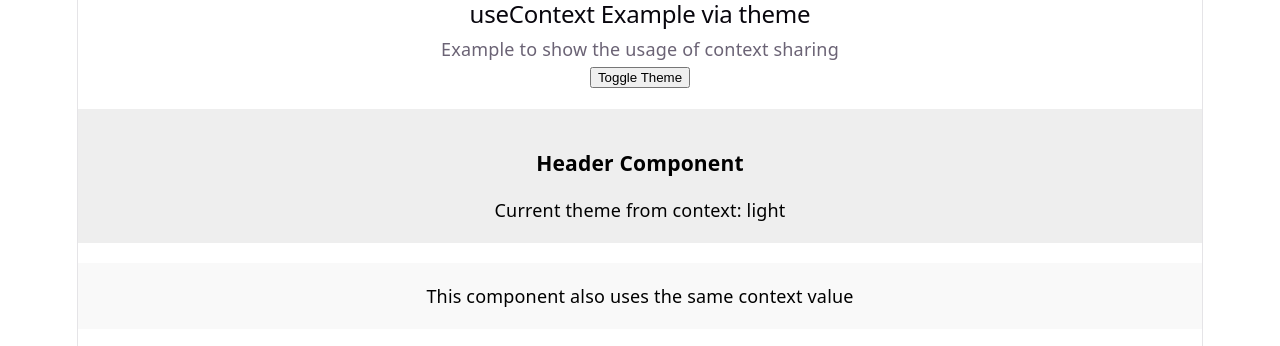
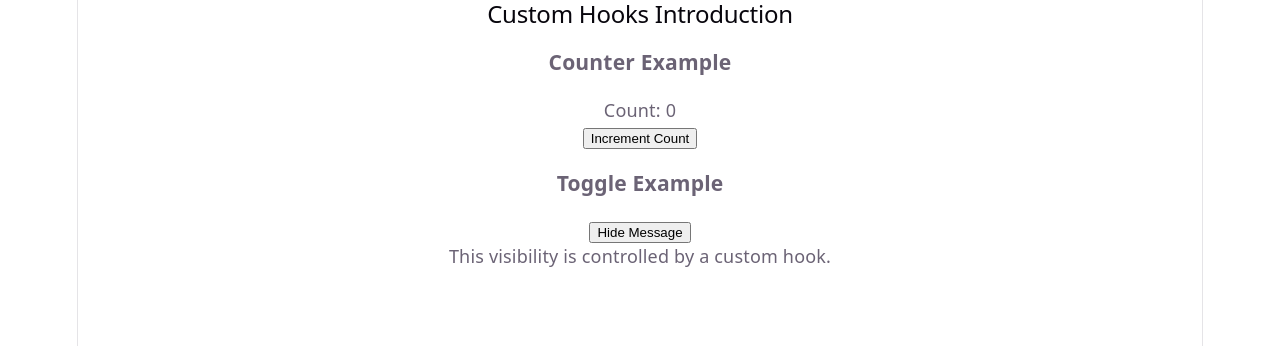
Before and after one commit to rakeshkr-abc/MERN_Stu_FebMay26Mys, a React (Vite) app in the folder W10/D2/my-app/: page / in a window 1280 px wide. Shown: the top 346 px of the page. Built offline with nearby package versions, Linux system fonts and the light colour scheme.

Commit message:
Custom Hooks Intro

```diff
--- a/W10/D2/my-app/src/App.jsx
+++ b/W10/D2/my-app/src/App.jsx
@@ -1,9 +1,11 @@
 import './App.css'
 import { UseContextIntro } from "./components/P1";
+import { CustomHooksIntro} from "./components/P2";
 function App() {
   return (
     <>
-      <UseContextIntro />
+      {/* <UseContextIntro />        */}
+      <CustomHooksIntro />
     </>
   )
 }
```
